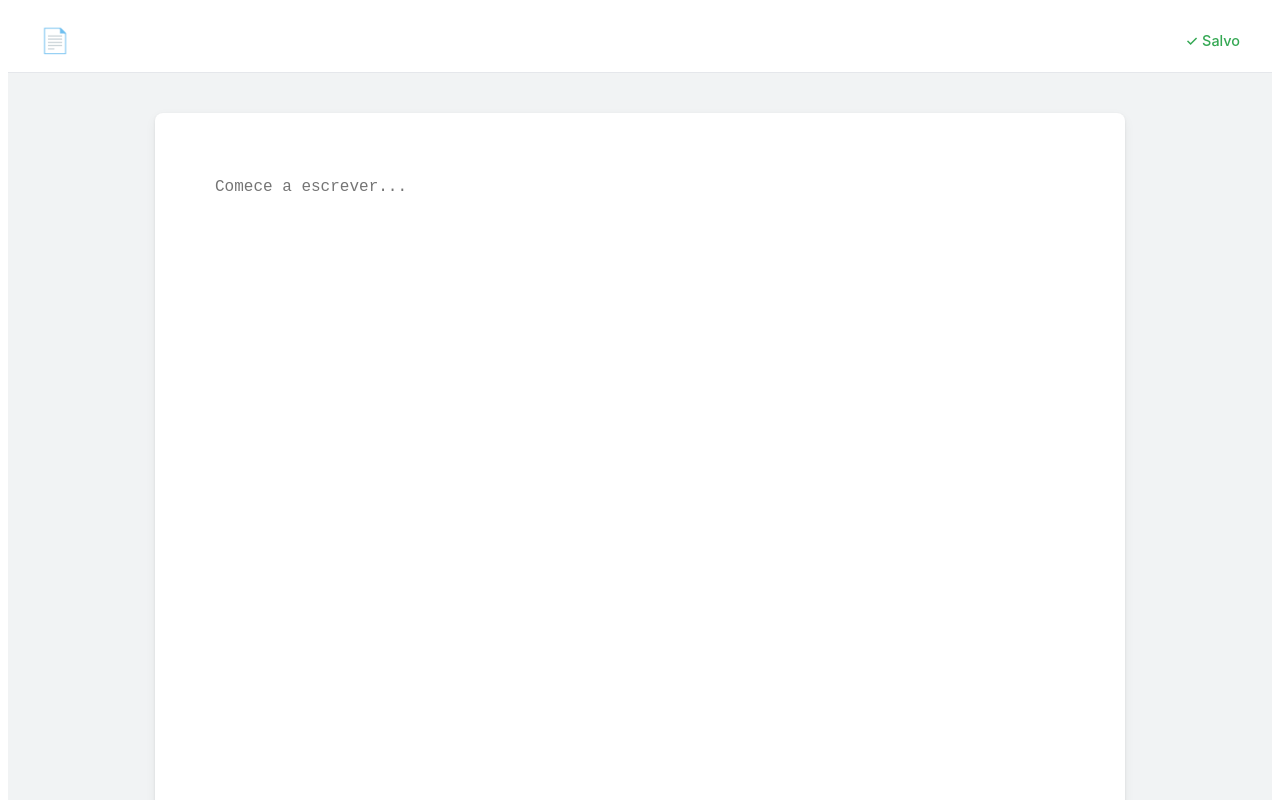
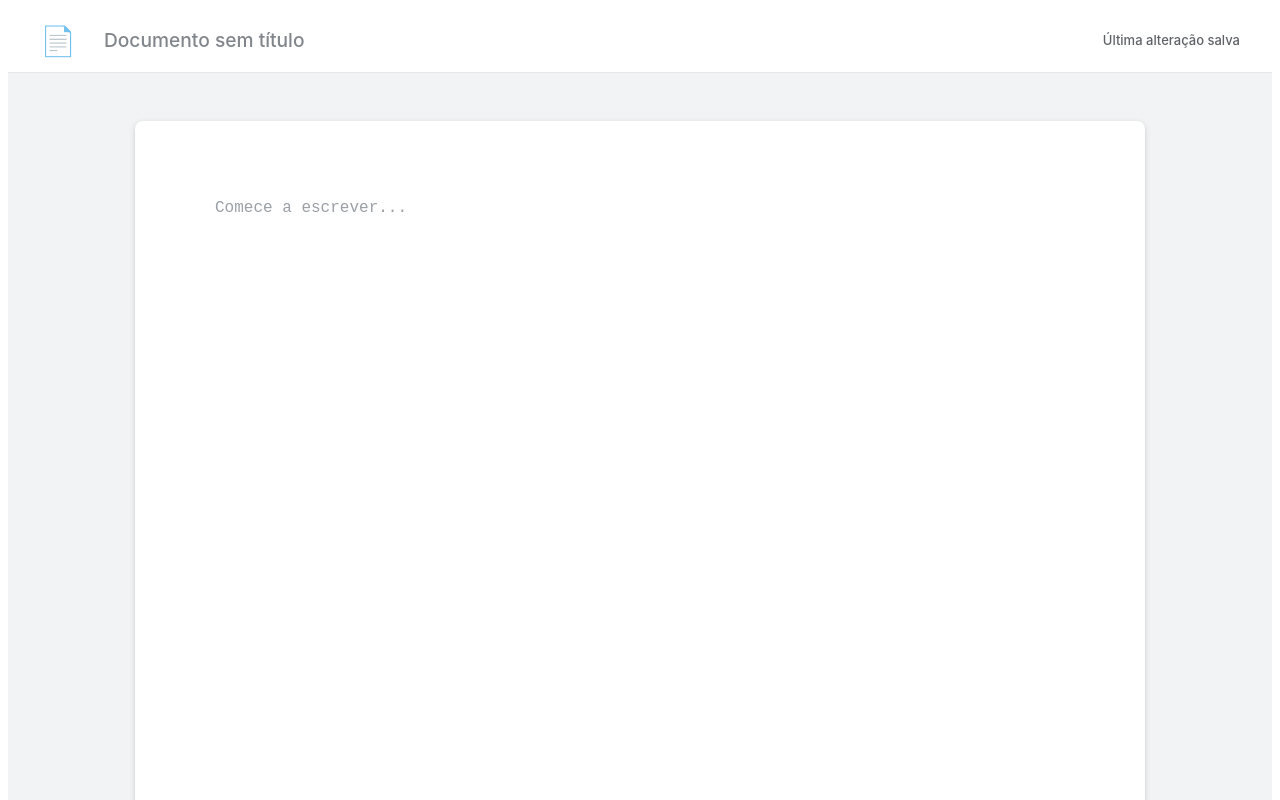
Before and after one commit to GuilhermePaes26/editor-text, an Angular app in the folder editor-frontend/: page /editor/1 in a window 1280 px wide. Shown: the top 800 px of the page. Built offline with nearby package versions, Linux system fonts and the light colour scheme; no server answers; sample sign-in values are in the browser's storage.

Commit message:
feat: add route path title and frontend logic to change

```diff
--- a/editor-frontend/src/app/core/services/documents.service.ts
+++ b/editor-frontend/src/app/core/services/documents.service.ts
@@ -18,4 +18,9 @@ export class DocumentsService {
       title,
     });
   }
+  updateTitle(id: string, title: string) {
+    return this.http.patch(`${this.api}/documents/${id}/title`, {
+      title,
+    });
+  }
 }
--- a/editor-frontend/src/app/features/editor/editor-page/editor-page.html
+++ b/editor-frontend/src/app/features/editor/editor-page/editor-page.html
@@ -2,10 +2,17 @@
   <header class="editor-header">
     <div class="document-info">
       <span class="logo">📄</span>
-      <h1>{{ docTitle }}</h1>
+
+      <input
+        class="document-title"
+        [(ngModel)]="docTitle"
+        (blur)="onTitleChange()"
+        (keydown.enter)="onTitleChange()"
+        placeholder="Documento sem título"
+      />
     </div>
 
-    <span class="status">✓ Salvo</span>
+    <span class="status">Última alteração salva</span>
   </header>
 
   <main class="editor-content">
@@ -13,7 +20,6 @@
       [(ngModel)]="content"
       (input)="onContentChange()"
       placeholder="Comece a escrever..."
-    >
-    </textarea>
+    ></textarea>
   </main>
 </div>
--- a/editor-frontend/src/app/features/editor/editor-page/editor-page.scss
+++ b/editor-frontend/src/app/features/editor/editor-page/editor-page.scss
@@ -1,3 +1,81 @@
+// :host {
+//   display: block;
+//   min-height: 100vh;
+//   background: #f1f3f4;
+//   font-family: Inter, "Segoe UI", sans-serif;
+// }
+
+// .editor-page {
+//   min-height: 100vh;
+// }
+
+// .editor-header {
+//   height: 64px;
+//   background: white;
+//   border-bottom: 1px solid #e5e7eb;
+
+//   display: flex;
+//   align-items: center;
+//   justify-content: space-between;
+
+//   padding: 0 32px;
+
+//   position: sticky;
+//   top: 0;
+//   z-index: 10;
+// }
+
+// .document-info {
+//   display: flex;
+//   align-items: center;
+//   gap: 12px;
+
+//   h1 {
+//     margin: 0;
+//     font-size: 1.2rem;
+//     font-weight: 500;
+//     color: #202124;
+//   }
+// }
+
+// .logo {
+//   font-size: 1.5rem;
+// }
+
+// .status {
+//   color: #34a853;
+//   font-size: 0.9rem;
+//   font-weight: 500;
+// }
+
+// .editor-content {
+//   display: flex;
+//   justify-content: center;
+//   padding: 40px;
+// }
+
+// textarea {
+//   width: 850px;
+//   min-height: calc(100vh - 160px);
+
+//   padding: 60px;
+
+//   border: none;
+//   border-radius: 8px;
+
+//   background: white;
+
+//   font-size: 16px;
+//   line-height: 1.8;
+
+//   resize: none;
+//   outline: none;
+
+//   box-shadow:
+//     0 1px 3px rgba(0, 0, 0, 0.08),
+//     0 4px 12px rgba(0, 0, 0, 0.05);
+// }
+
 :host {
   display: block;
   min-height: 100vh;
@@ -11,14 +89,15 @@
 
 .editor-header {
   height: 64px;
-  background: white;
-  border-bottom: 1px solid #e5e7eb;
 
   display: flex;
   align-items: center;
   justify-content: space-between;
 
   padding: 0 32px;
+
+  background: white;
+  border-bottom: 1px solid #e5e7eb;
 
   position: sticky;
   top: 0;
@@ -28,50 +107,80 @@
 .document-info {
   display: flex;
   align-items: center;
-  gap: 12px;
-
-  h1 {
-    margin: 0;
-    font-size: 1.2rem;
-    font-weight: 500;
-    color: #202124;
-  }
+  gap: 16px;
 }
 
 .logo {
-  font-size: 1.5rem;
+  font-size: 1.8rem;
+}
+
+.document-title {
+  border: none;
+  background: transparent;
+  font-family: Inter, "Segoe UI", sans-serif;
+
+  font-size: 1.2rem;
+  font-weight: 500;
+  color: #202124;
+
+  padding: 8px 12px;
+  border-radius: 6px;
+
+  min-width: 280px;
+  max-width: 600px;
+
+  transition: all 0.2s ease;
+}
+
+.document-title:hover {
+  background: #f1f3f4;
+}
+
+.document-title:focus {
+  outline: none;
+  background: white;
+  box-shadow: 0 0 0 2px #1a73e8;
+}
+
+.document-title::placeholder {
+  color: #80868b;
 }
 
 .status {
-  color: #34a853;
-  font-size: 0.9rem;
+  color: #5f6368;
+  font-size: 13px;
   font-weight: 500;
 }
 
 .editor-content {
   display: flex;
   justify-content: center;
-  padding: 40px;
+  padding: 48px 24px;
 }
 
 textarea {
   width: 850px;
   min-height: calc(100vh - 160px);
 
-  padding: 60px;
+  padding: 72px 80px;
 
   border: none;
   border-radius: 8px;
 
   background: white;
 
+  color: #202124;
   font-size: 16px;
-  line-height: 1.8;
+  line-height: 1.9;
 
   resize: none;
   outline: none;
 
   box-shadow:
-    0 1px 3px rgba(0, 0, 0, 0.08),
-    0 4px 12px rgba(0, 0, 0, 0.05);
+    0 1px 2px rgba(60, 64, 67, 0.1),
+    0 2px 6px rgba(60, 64, 67, 0.15);
 }
+
+textarea::placeholder {
+  color: #9aa0a6;
+}
--- a/editor-frontend/src/app/features/editor/editor-page/editor-page.ts
+++ b/editor-frontend/src/app/features/editor/editor-page/editor-page.ts
@@ -3,6 +3,7 @@ import { ActivatedRoute } from '@angular/router';
 import { FormsModule } from '@angular/forms';
 
 import { EditorSocketService } from '../../../core/services/editor-socket.service';
+import { DocumentsService } from '../../../core/services/documents.service';
 
 @Component({
   selector: 'app-editor-page',
@@ -17,6 +18,7 @@ export class EditorPageComponent implements OnInit, OnDestroy {
   constructor(
     private readonly route: ActivatedRoute,
     private readonly socketService: EditorSocketService,
+    private readonly documentsService: DocumentsService,
   ) {}
 
   ngOnInit() {
@@ -45,7 +47,6 @@ export class EditorPageComponent implements OnInit, OnDestroy {
       this.content = document.content;
     });
   }
-
   onContentChange() {
     this.socketService.editContent(this.docId, this.content);
   }
@@ -53,4 +54,7 @@ export class EditorPageComponent implements OnInit, OnDestroy {
   ngOnDestroy() {
     this.socketService.disconnect();
   }
+  onTitleChange() {
+    this.documentsService.updateTitle(this.docId, this.docTitle).subscribe();
+  }
 }
```
Also changed, not shown: 2 other files (tests, documents, lock files or other folders).
